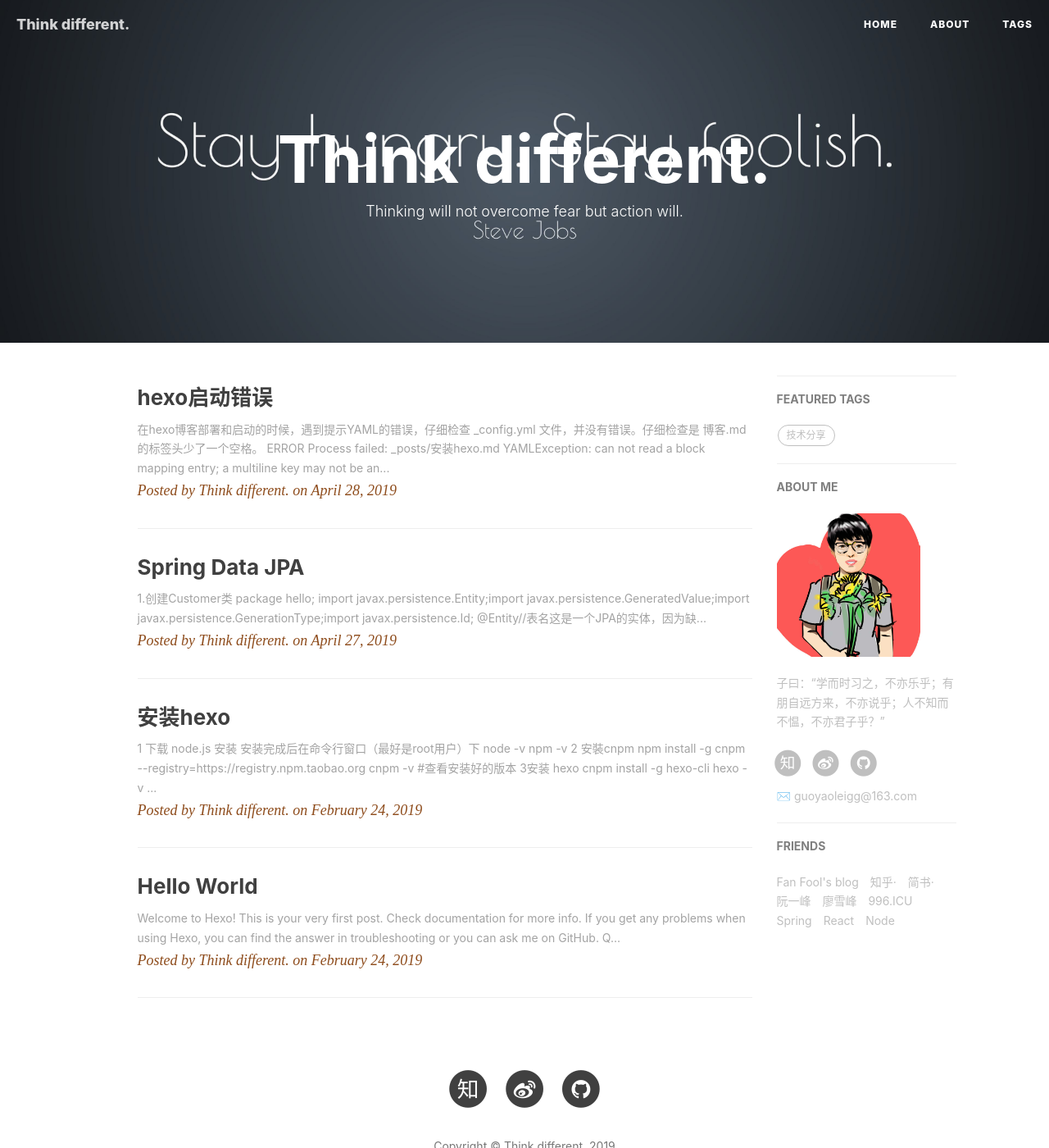
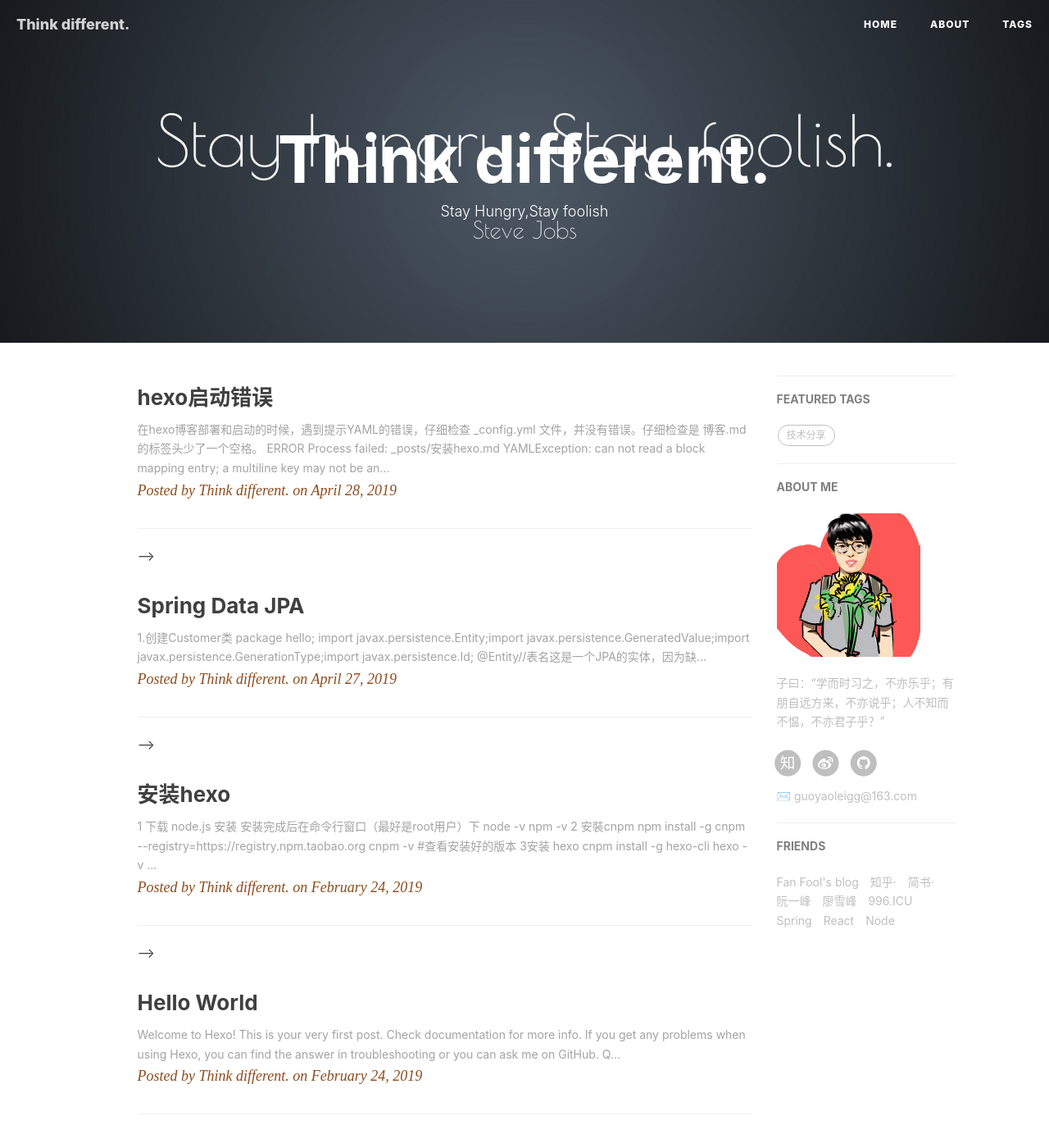
Before and after one commit to guoyaoleigg/guoyaoleigg.github.io, a Jekyll site: the page built from index.html, in a window 1280 px wide and 1400 px high. Shown: the whole window at 82% size. Built offline with Jekyll 4.4.1, drawn with Linux system fonts in a browser that asks for light colours; nearby versions of some CDN libraries; the list of posts is cut into pages by our own code; comment, search, counter and statistics services are not loaded.

Commit message:
定制主题

```diff
--- a/_config.yml
+++ b/_config.yml
@@ -21,7 +21,6 @@
 weibo_username:     2068514157
 zhihu_username:     xiao-wu-77-80
 github_username:    guoyaoleigg
-bilibili_username: 15302350
 #facebook_username:  clark.
 #jianshu_username:   e71990ada2fd
 #twitter_username:   qiubaiying
--- a/about.html
+++ b/about.html
@@ -1,7 +1,7 @@
 ---
 layout: page
 title: "About"
-description: "Hey, this is BY."
+description: "Hey, this is BY Dreamboo"
 header-img: "img/post-bg-rwd.jpg"
 ---
 
--- a/index.html
+++ b/index.html
@@ -1,9 +1,9 @@
 ---
 layout: page
-description: "Thinking will not overcome fear but action will."
+description: "Stay Hungry,Stay foolish"
 ---
 
-{% for post in paginator.posts %}
+<!--{% for post in paginator.posts %}-->
 <div class="post-preview">
     <a href="{{ post.url | prepend: site.baseurl }}">
         <h2 class="post-title">
```
